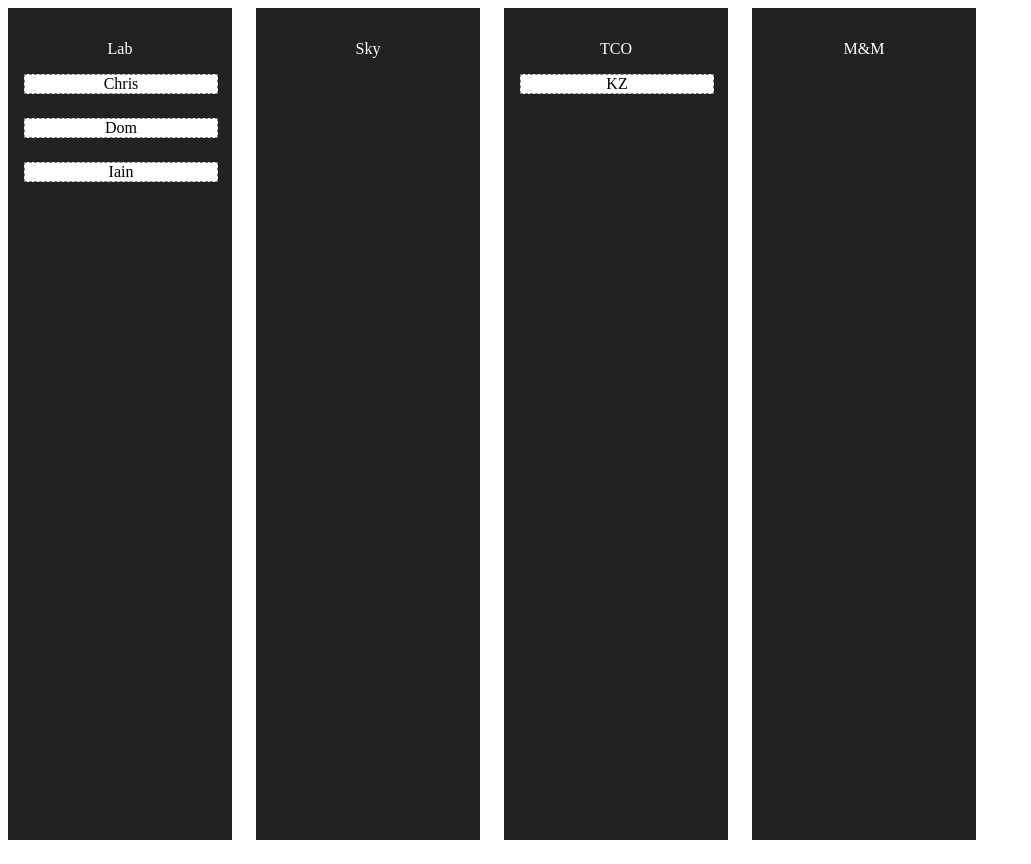
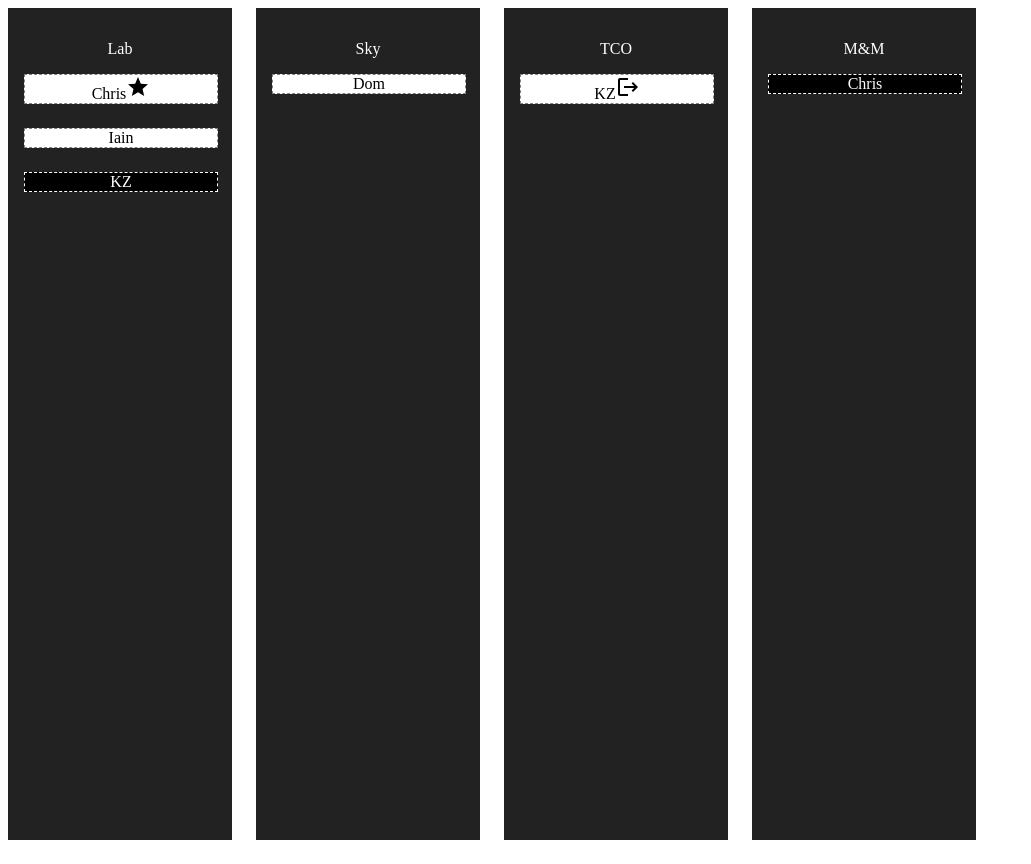
Before and after one commit to ChrisPalmerAND/dnd, a React (Create React App) app: page / in a window 1280 px wide. Shown: the whole page, without its empty margins (0-1031 px from the left). Built offline with nearby package versions, Linux system fonts and the light colour scheme.

Commit message:
All the pieces move in the correct place with the right icons.
Signed-off-by: Chris Palmer <chris.palmer@and.digital>

```diff
--- a/src/components/Box.js
+++ b/src/components/Box.js
@@ -30,6 +30,7 @@ export const Box = function Box({
   worksource,
   isTipped,
   isRollingOff,
+  isShadowBox,
 }) {
   const name = andi.name;
   const [{ isDragging }, drag] = useDrag(() => ({
@@ -51,11 +52,9 @@ export const Box = function Box({
   return (
     <>
       <div
-        ref={isTipped || isRollingOff ? null : drag}
+        ref={isShadowBox ? null : drag}
         style={
-          isTipped || isRollingOff
-            ? { ...shadowStyle, opacity }
-            : { ...style, opacity }
+          isShadowBox ? { ...shadowStyle, opacity } : { ...style, opacity }
         }
         data-testid={`box`}
       >
--- a/src/components/Container.js
+++ b/src/components/Container.js
@@ -13,8 +13,8 @@ export const Container = memo(function Container() {
     {
       name: "Dom",
       id: 2,
-      currentProject: "Lab",
-      client: { status: "tipped", name: "Sky" },
+      currentProject: "Sky",
+      client: { status: "confirmed", name: "Sky" },
     }, // change "tipped" for enum types.
     {
       name: "KZ",
--- a/src/components/WorkSource.js
+++ b/src/components/WorkSource.js
@@ -46,22 +46,13 @@ export const WorkSource = ({
         <p>{nameOfWorkSource}</p>
         {andiList &&
           andiList.map((andi) => {
-            if (andi.client) {
-              console.log(andi);
-              console.log(andi.client);
-              console.log(andi.client.status === "tipped");
-              console.log(nameOfWorkSource === andi.client.name);
-            }
             const isTippedForClient =
-              andi.client &&
-              andi.client.status === "tipped" &&
-              nameOfWorkSource === andi.client.name;
+              andi.client && andi.client.status === "tipped";
 
             const isRollingOff =
-              andi.client &&
-              andi.client.status === "rolling off" &&
-              nameOfWorkSource === "Lab";
+              andi.client && andi.client.status === "rolling off";
 
+            console.log("line 55", andi.currentProject, nameOfWorkSource);
             if (andi.currentProject === nameOfWorkSource) {
               return (
                 <Box
@@ -75,37 +66,34 @@ export const WorkSource = ({
             }
           })}
       </div>
-      {/* <div>
+      <div>
         {andiList &&
           andiList.map((andi) => {
-            if (andi.client) {
-              console.log("line 64", andi.client.name);
-            }
             const isTippedForClient =
-              andi.client &&
-              andi.client.status === "tipped" &&
-              nameOfWorkSource === andi.client.name;
+              andi.client && andi.client.status === "tipped";
 
             const isRollingOff =
-              andi.client &&
-              andi.client.status === "rolling off" &&
-              nameOfWorkSource === "Lab";
+              andi.client && andi.client.status === "rolling off";
 
-            console.log(andi.name, isTippedForClient, isRollingOff);
+            const isShadowBox =
+              isTippedForClient && nameOfWorkSource === andi.client?.name
+                ? true
+                : isRollingOff && nameOfWorkSource === "Lab"
+                ? true
+                : false;
 
-            {
-              return (
+            return isShadowBox ? (
               <Box
                 andi={andi}
                 onChangeClientList={onChangeClientList}
                 worksource={nameOfWorkSource}
-                  isTipped={isTippedForClient}
-                  isRollingOff={isRollingOff}
+                isShadowBox={isShadowBox}
               />
+            ) : (
+              ""
             );
-            }
           })}
-      </div> */}
+      </div>
     </div>
   );
 };
```
Lines whose indentation alone changed are shown as unchanged.
